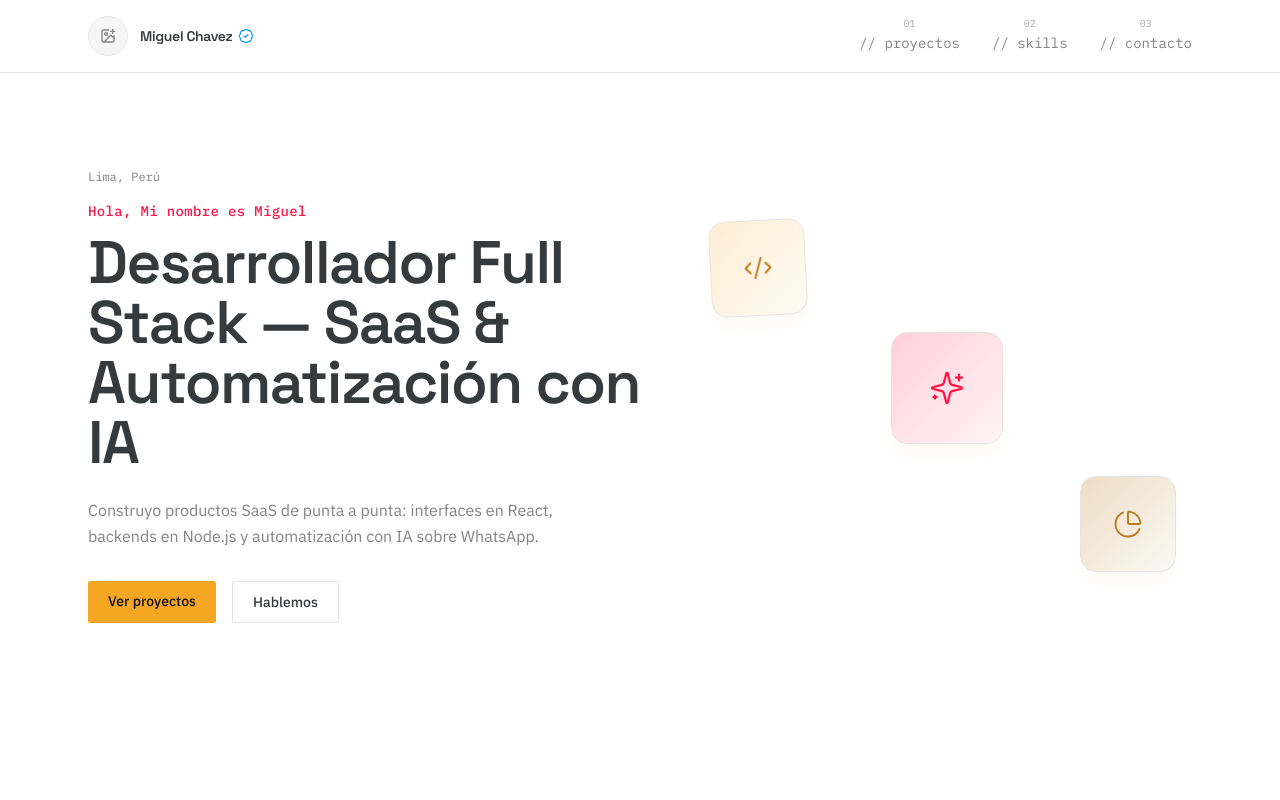
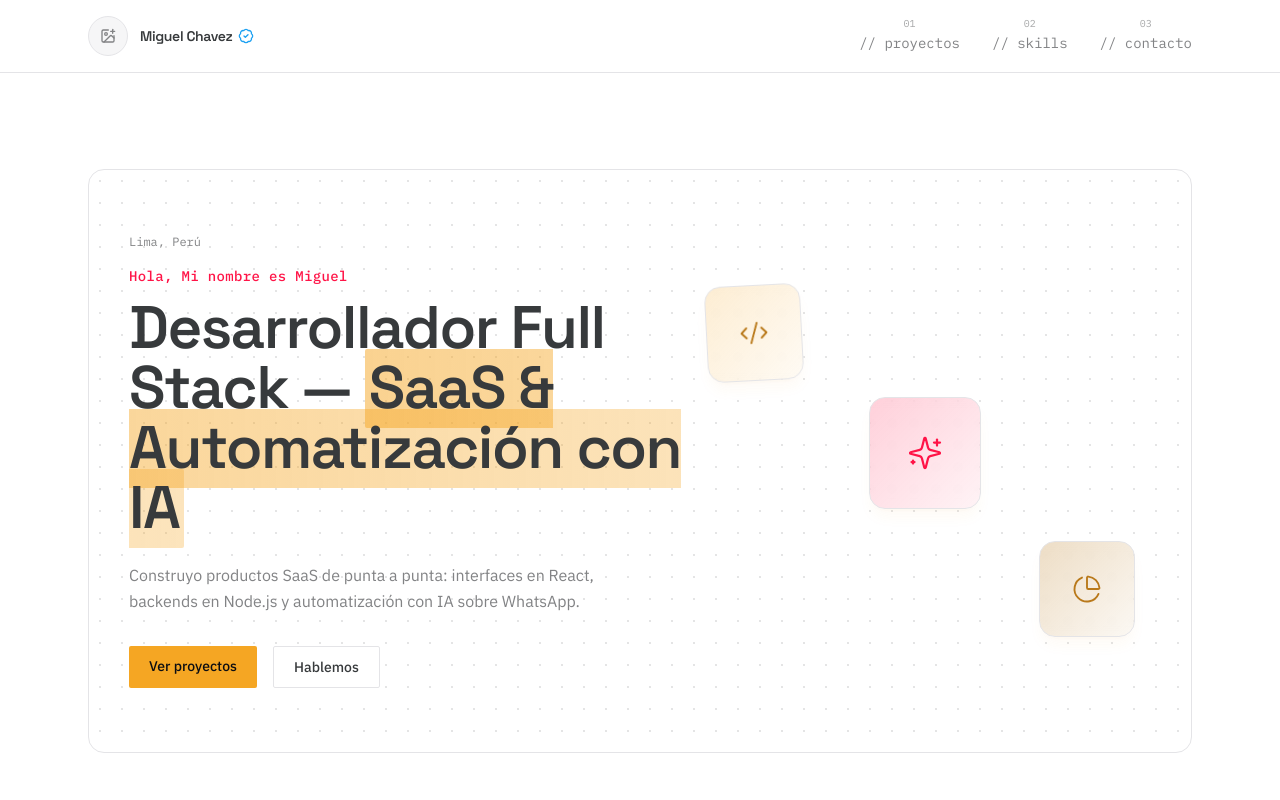
Before and after one commit to Miguel31218/portfolio-projects, a Next.js app: page / in a window 1280 px wide. Shown: the top 800 px of the page. Built offline with nearby package versions, Linux system fonts and the light colour scheme.

Commit message:
Add files via upload

```diff
--- a/components/Hero.jsx
+++ b/components/Hero.jsx
@@ -1,9 +1,11 @@
 import { profile } from "@/lib/data";
 import FloatingIcons from "./FloatingIcons";
+import { HeroHighlight, Highlight } from "./HeroHighlight";
 
 export default function Hero() {
   return (
     <section id="top" className="mx-auto max-w-content px-6 pb-16 pt-16 md:pb-24 md:pt-24">
+      <HeroHighlight className="px-6 py-12 md:px-10 md:py-16">
         <div className="grid items-center gap-8 md:grid-cols-[1.1fr_0.9fr] md:gap-4">
           <div className="max-w-2xl animate-fade-up">
             <p className="font-mono text-xs text-muted">{profile.location}</p>
@@ -12,8 +14,9 @@ export default function Hero() {
               {profile.greeting}
             </p>
 
-          <h1 className="mt-3 font-display text-4xl font-semibold leading-[1.1] tracking-tight text-text sm:text-5xl md:text-6xl">
-            {profile.role}
+            <h1 className="mt-3 font-display text-4xl font-semibold leading-[1.2] tracking-tight text-text sm:text-5xl md:text-6xl">
+              Desarrollador Full Stack —{" "}
+              <Highlight>SaaS &amp; Automatización con IA</Highlight>
             </h1>
 
             <p className="mt-6 max-w-lg text-base leading-relaxed text-muted">{profile.bio}</p>
@@ -27,7 +30,7 @@ export default function Hero() {
               </a>
               <a
                 href="#contacto"
-              className="rounded-sm border border-border px-5 py-2.5 font-body text-sm font-medium text-text transition-colors hover:border-amber hover:text-amber"
+                className="rounded-sm border border-border bg-white px-5 py-2.5 font-body text-sm font-medium text-text transition-colors hover:border-amber hover:text-amber"
               >
                 Hablemos
               </a>
@@ -36,6 +39,7 @@ export default function Hero() {
 
           <FloatingIcons />
         </div>
+      </HeroHighlight>
     </section>
   );
 }
--- /dev/null
+++ b/components/HeroHighlight.jsx
@@ -0,0 +1,67 @@
+"use client";
+
+import { useMotionValue, motion, useMotionTemplate } from "framer-motion";
+
+// Fondo de puntos + "spotlight" ámbar que sigue al cursor. Adaptado del
+// patrón de Aceternity UI (ui.aceternity.com/components/hero-highlight)
+// a la paleta clara del sitio, sin dependencias extra de Tailwind: los
+// puntos se dibujan con radial-gradient directo en inline style.
+export function HeroHighlight({ children, className = "", containerClassName = "" }) {
+  const mouseX = useMotionValue(0);
+  const mouseY = useMotionValue(0);
+
+  function handleMouseMove(e) {
+    const { left, top } = e.currentTarget.getBoundingClientRect();
+    mouseX.set(e.clientX - left);
+    mouseY.set(e.clientY - top);
+  }
+
+  const maskImage = useMotionTemplate`radial-gradient(220px circle at ${mouseX}px ${mouseY}px, black 0%, transparent 80%)`;
+
+  return (
+    <div
+      className={`group relative overflow-hidden rounded-2xl border border-border ${containerClassName}`}
+      onMouseMove={handleMouseMove}
+    >
+      {/* Capa base: puntos tenues, siempre visibles */}
+      <div
+        className="pointer-events-none absolute inset-0"
+        style={{
+          backgroundImage: "radial-gradient(circle, #37393c22 1px, transparent 1px)",
+          backgroundSize: "22px 22px",
+        }}
+      />
+      {/* Capa coloreada: solo visible dentro del círculo que sigue al mouse */}
+      <motion.div
+        className="pointer-events-none absolute inset-0 opacity-0 transition-opacity duration-300 group-hover:opacity-100"
+        style={{
+          backgroundImage: "radial-gradient(circle, #F5A623 1px, transparent 1px)",
+          backgroundSize: "22px 22px",
+          maskImage,
+          WebkitMaskImage: maskImage,
+        }}
+      />
+      <div className={`relative z-10 ${className}`}>{children}</div>
+    </div>
+  );
+}
+
+// Texto con barrido de color animado al entrar en pantalla.
+export function Highlight({ children, className = "" }) {
+  return (
+    <motion.span
+      initial={{ backgroundSize: "0% 100%" }}
+      whileInView={{ backgroundSize: "100% 100%" }}
+      viewport={{ once: true }}
+      transition={{ duration: 1.1, ease: "easeInOut", delay: 0.3 }}
+      style={{
+        backgroundRepeat: "no-repeat",
+        backgroundPosition: "left center",
+        display: "inline",
+      }}
+      className={`relative rounded-sm bg-gradient-to-r from-amber/50 to-amber/30 px-1 pb-0.5 ${className}`}
+    >
+      {children}
+    </motion.span>
+  );
+}
```
Lines whose indentation alone changed are shown as unchanged.
